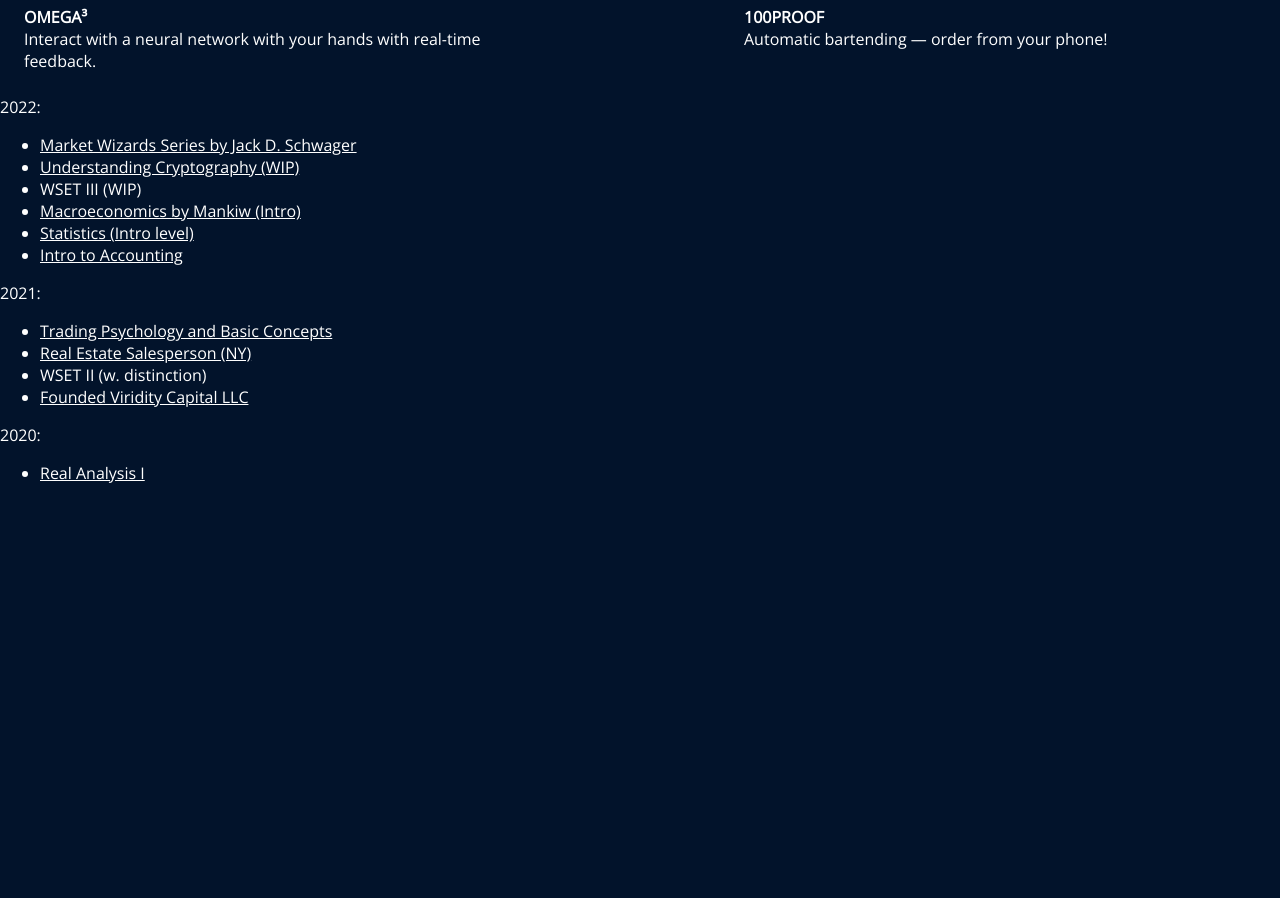
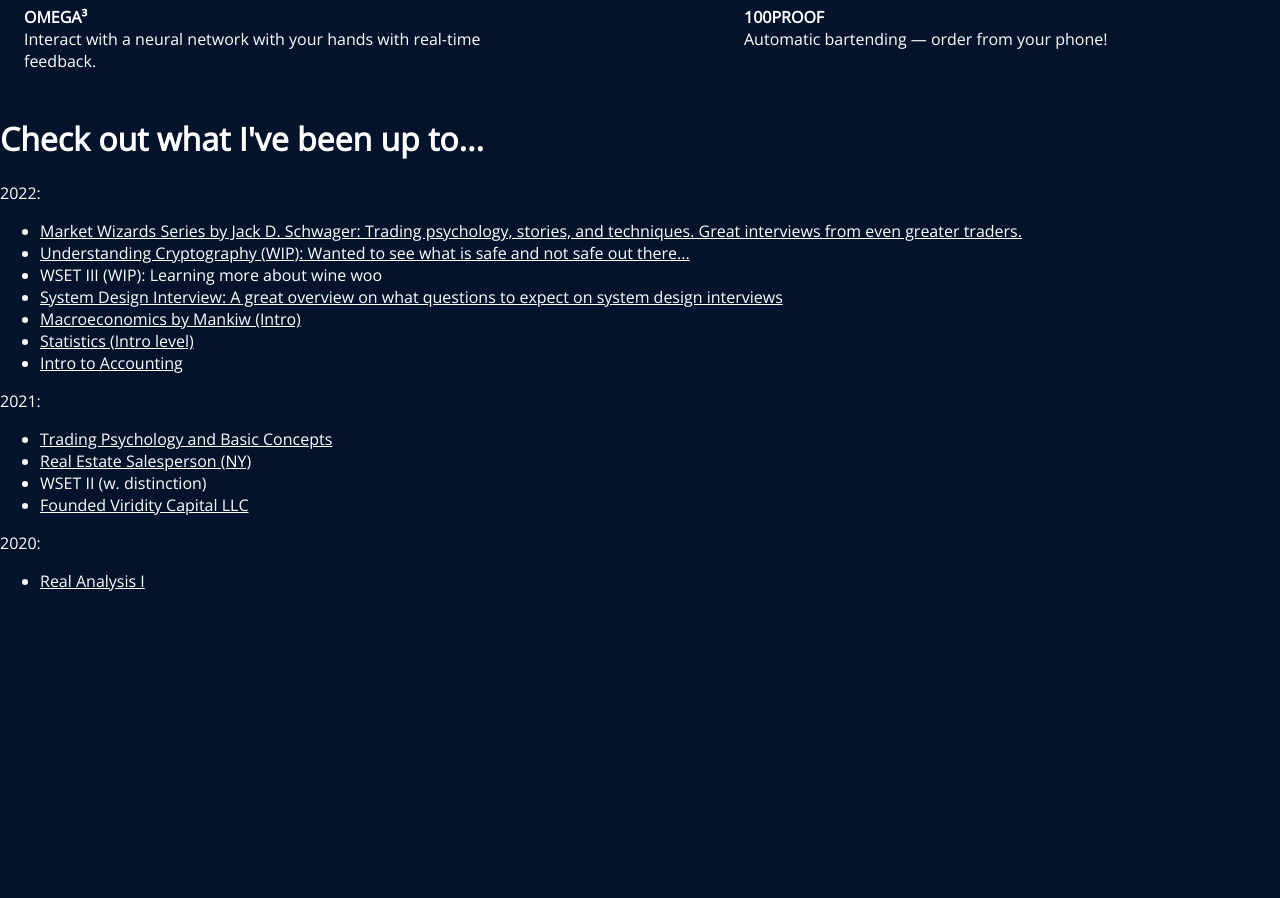
Before and after one commit to mikinty/mikinty.github.io-archive3, a React app: page / in a window 1280 px wide. Shown: the part 2152-3050 px from the top of the page. Built offline with nearby package versions, Linux system fonts and the light colour scheme.

Commit message:
Added more books

```diff
--- a/src/pages/AcademiaPage.js
+++ b/src/pages/AcademiaPage.js
@@ -3,15 +3,19 @@ import React from "react";
 const COURSES = {
   2022: [
     {
-      name: "Market Wizards Series by Jack D. Schwager",
+      name: "Market Wizards Series by Jack D. Schwager: Trading psychology, stories, and techniques. Great interviews from even greater traders.",
       link: "https://github.com/mikinty/Trading-Curriculum#core-concepts",
     },
     {
-      name: "Understanding Cryptography (WIP)",
+      name: "Understanding Cryptography (WIP): Wanted to see what is safe and not safe out there...",
       link: "https://amzn.to/3JrQLCA",
     },
     {
-      name: "WSET III (WIP)",
+      name: "WSET III (WIP): Learning more about wine woo",
+    },
+    {
+      name: "System Design Interview: A great overview on what questions to expect on system design interviews",
+      link: "https://amzn.to/3jpApQd",
     },
     {
       name: "Macroeconomics by Mankiw (Intro)",
@@ -90,6 +94,7 @@ class AcademiaPage extends React.Component {
   render() {
     return (
       <div className="page" id="academia">
+        <h1>Check out what I've been up to...</h1>
         {this.renderCourses()}
       </div>
     );
```
